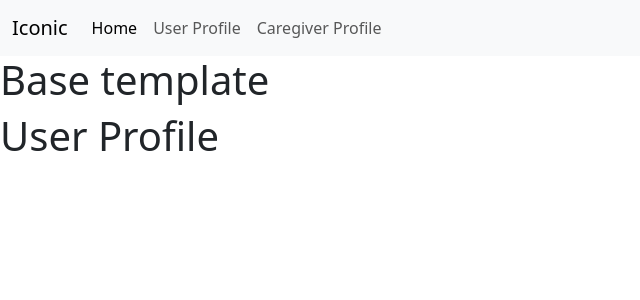
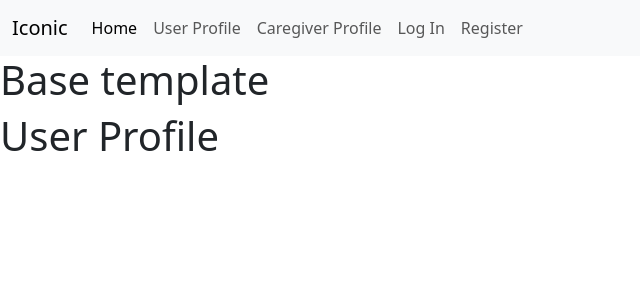
Before and after one commit to aslinedvinsson/Axisofaccesshack, a Django app: page /accounts/user_profile in a window 1280 px wide. Shown: the top 300 px of the page, without its empty margins (0-640 px from the left). Run offline with Django 3.2, Linux system fonts and the light colour scheme.

Commit message:
Add log in/out and reg links to navbar

```diff
--- a/templates/base.html
+++ b/templates/base.html
@@ -30,6 +30,18 @@
           <li class="nav-item">
             <a class="nav-link" href="{% url 'caregiver_profile' %}">Caregiver Profile</a>
           </li>
+          {% if request.user.is_authenticated %}
+          <li class="nav-item">
+            <a class="nav-link" href="{% url 'account_logout' %}">Log Out</a>
+          </li>
+          {% else %}
+          <li class="nav-item">
+            <a class="nav-link" href="{% url 'account_login' %}">Log In</a>
+          </li>
+          <li class="nav-item">
+            <a class="nav-link" href="{% url 'account_signup' %}">Register</a>
+          </li>
+          {% endif %}
         </ul>
       </div>
     </div>
```
